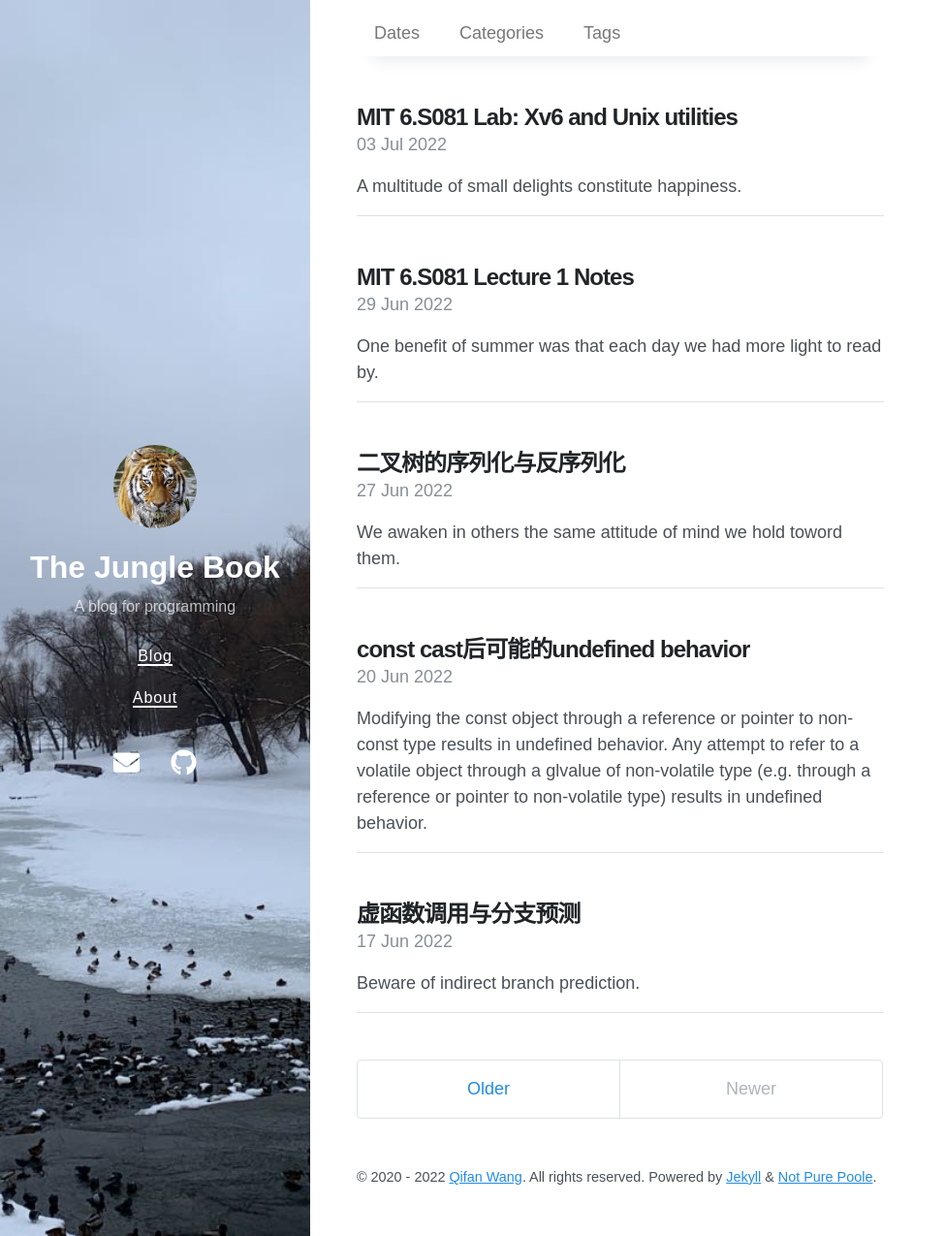
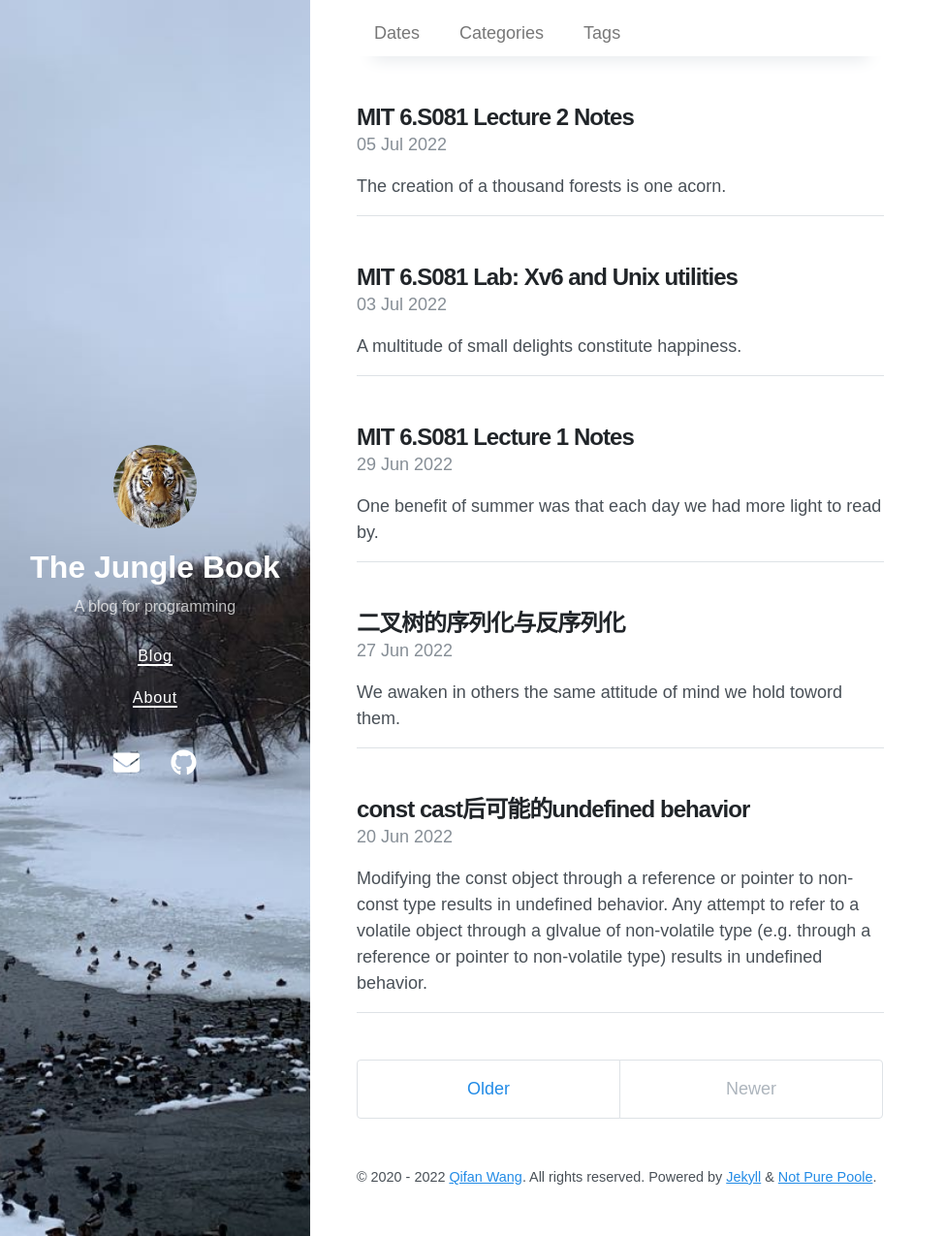
Before and after one commit to QifanWang/QifanWang.github.io, a Jekyll site: the page built from index.html, in a window 1280 px wide and 1275 px high. Shown: the whole window at 97% size, without its empty margins (0-975 px from the left). Built offline with Jekyll 4.4.1, drawn with Linux system fonts in a browser that asks for light colours; nearby versions of some CDN libraries; the list of posts is cut into pages by our own code; part of the change alters nothing that is shown.

Commit message:
mit6.S081 lec2

````diff
--- /dev/null
+++ b/_posts/2022-07-05-mit-6s081-lec2.md
@@ -0,0 +1,152 @@
+---
+layout: post
+title:  "MIT 6.S081 Lecture 2 Notes"
+categories: OS
+tags: [system programming]
+toc: true
+---
+The creation of a thousand forests is one acorn.
+{: .message }
+
+[6.S081](https://pdos.csail.mit.edu/6.828/2021/schedule.html)第二课，主要是TA教授一些C的知识与GDB使用。在这里仅记录一些有意思的点，
+
+## Intor to C
+课程里这个介绍C知识的[slides](https://pdos.csail.mit.edu/6.828/2021/lec/6S081-Intro-to-C-Fa21.pdf)比较短小精悍，基本覆盖了大部分常见且关键的知识点。美中不足的是没有关于 [spiral rule](https://www.geeksforgeeks.org/clockwise-spiral-rule-in-c-c-with-examples/) 的知识。这个处理规则在写一些复杂的 typedef 与函数指针声明时十分有用，比如 signal handler 的类型声明。
+
+### void* pointer
+> You can’t define a variable of type void, because… what would that mean?
+
+> But you can define a variable of type void *. You just can’t dereference it.
+
+> (You aren’t allowed to use arithmetic on void * pointers officially, but we use GCC, which supports it as an extension to C.)
+
+关于void* 指针可以指但无法解引用的特性，这点常常在底层库中应用为各式指针类型的转换。关于void* 的指针算术标准是不提供的，具体可以看[标准](https://en.cppreference.com/w/c/language/operator_arithmetic#Pointer_arithmetic)用数组的类比，由于void数组不可能，所以 void* 算术也不可能。但GCC开了一个口，进行[扩展](https://gcc.gnu.org/onlinedocs/gcc/Pointer-Arith.html)，将 sizeof void 当作一字节，以支持 void* 算术计算。
+
+### local static variable initialization
+关于局部静态对象何时初始化的问题。C与C++明显有差异。slides的例子里，
+```c
+int add_cumulative_numbers(int increase) {
+  static int total_sum = 0;
+  total_sum += increase;
+  return total_sum;
+}
+```
+> total_sum will be initialized to zero at program start, and it will keep its
+value across calls to add_cumulative_numbers! It won’t be reinitialized.
+
+但是在C++里，情况稍复杂一点。Effective C++系列（忘了是不是Modern）提到过，局部静态对象可以实现为仅在对应函数第一次被调用时初始化，做到类似 lazy initialization 的实现。例如[learncpp](https://www.learncpp.com/cpp-tutorial/static-local-variables/)中这段C++代码，
+```cpp
+#include <iostream>
+
+void incrementAndPrint()
+{
+    static int s_value{ 1 }; // static duration via static keyword.  This initializer is only executed once.
+    ++s_value;
+    std::cout << s_value << '\n';
+} // s_value is not destroyed here, but becomes inaccessible because it goes out of scope
+
+int main()
+{
+    incrementAndPrint();
+    incrementAndPrint();
+    incrementAndPrint();
+
+    return 0;
+}
+```
+> In this program, because s_value has been declared as static, it is created at the program start.
+
+> Static local variables that are zero initialized or have a constexpr initializer can be initialized at program start. Static local variables with non-constexpr initializers are initialized the first time the variable definition is encountered (the definition is skipped on subsequent calls, so no reinitialization happens). Because s_value has constexpr initializer 1, s_value will be initialized at program start.
+
+简单说就是虽然在程序开始时创建，但初始化的时间根据 initializer 是否为 constexpr 有区别。对于 non-constexpr 可以做到lazy initialization。这个由于比较确定，就不找标准的原文验证了。
+
+### typedef in header file
+将一些类型定义在头文件中，有利编写跨平台代码。只更换头文件即可作出平台对不同类型的适应。如在32位平台，可以将xv6 的 `typedef unsigned int uint32;` 替换为 `typedef unsigned long uint32;`等。编写一些跨平台代码时，最好也用这些明确定义比特位数的类型。关于include guard就不展开说了，xv6的头文件暂时都没用到这个特性（可能头文件太少，内核太简单，没有include重复展开的问题）。
+```c
+// from kernel/types.h:
+typedef unsigned char uint8;
+typedef unsigned short uint16;
+typedef unsigned int uint32;
+typedef unsigned long uint64;
+```
+### Miscellaneous
+一点有趣的杂项。通过字段名字而不是顺序初始化一个结构体，
+```c
+struct xy_point my_point = {
+  .y = -6.2,
+  .x = 12.5,
+};
+```
+判断一个整数是否为2的幂次，
+```c
+// Check if integer is a power of two
+if (my_int && !(my_int & (my_int - 1))) { /* ... */ }
+```
+对于一个大于0的整数其实 `!(my_int & (my_int - 1))` 已经能够判断。因为如果二进制表示有1（大于0二进制表示必有1），`my & (my_int - 1)` 相当于把最低位置的1去掉, 如果为2幂次，则二进制表示只有一个1，结果为0；如果不为2幂次，则二进制表示多个1，结果为非0。考虑 `my_int` 为0的特殊情况，所以还要在前面加 `my_int && ...` 形式。
+
+### A pointer challenge
+最后 slides 提供了一个来自[The Ksplice Pointer Challenge](https://blogs.oracle.com/linux/post/the-ksplice-pointer-challenge)的问题，检验对于C指针的理解，问题要求基于64位小端机器，int为32的假设，写出四个 `printf` 的内容。
+```c
+int main() {
+ int x[5]; // x is at 0x7fffdfbf7f00
+ printf("%p\n", x);
+ printf("%p\n", x+1);
+ printf("%p\n", &x);
+ printf("%p\n", &x+1);
+ return 0;
+}
+```
+答案与解释博客中均有，比较有意思的是最后 `&x+1` 的答案。因为 `&x is a int *[5]` 所以 offset 的单位是 `5 * sizeof(int)`， 即20个字节。最终答案为 `0x7fffdfbf7f14`。
+
+## GDB
+课程[slides](https://pdos.csail.mit.edu/6.828/2021/lec/gdb_slides.pdf)教授了GDB的基本使用。最开始讲了执行代码时栈的变化，即函数调用时如何压栈保存寄存器(caller-saved registers)，以及为函数局部变量分配的栈空间大小，这类问题属于本科课程与CSAPP都讲过，就不再赘述。我主要把这个slides的GDB使用做成 cheat sheet。
+
+command | effect
+---|---
+`help <command-name>` | show usage about command
+--- Stepping ---
+`step` | runs one line of code at a time. When there is a function call, it steps into the called function
+`next` | does the same thing, except that it steps over function calls
+`stepi` and `nexti` | do the same thing for assembly instructions rather than lines of code
+All take a numerical argument to specify repetition. Pressing the enter key repeats the previous command.
+--- Running ---
+`continue` | runs code until a breakpoint is encountered or you interrupt it with Control-C
+`finish` | runs code until the current function returns
+`advance <location>` | runs code until the instruction pointer gets to the specified location
+--- Breakpoints ---
+`break <location>` | sets a breakpoint at the specified
+location Locations can be memory addresses (“*0x7c00”) or names (“mon backtrace”, “monitor.c:71”). Modify breakpoints using `delete`, `disable`, `enable`.
+--- Conditional breakpoints ---
+`break <location>` | if `<condition>` sets a breakpoint at the specified location, but only breaks if the condition is satisfied.
+`cond <number> <condition>` | adds a condition on an existing breakpoint.
+--- Watchpoints ---
+`watch <expression>` |  will stop execution whenever the expression’s value changes.
+`watch -l <address>` | will stop execution whenever the contents of the specified memory address change.
+`rwatch [-l] <expression>` | will stop execution whenever the value of the expression is read.
+--- Examining --
+`x` | prints the raw contents of memory in whatever format you specify (x/x for hexadecimal, x/i for assembly, etc).
+`print` | evaluates a C expression and prints the result as its proper type. It is often more useful than x.
+The output from p *((struct elfhdr *) 0x10000) is much nicer than the output from x/13x 0x10000.
+--- More examining ---
+`info registers` | prints the value of every register.
+`info frame` | prints the current stack frame.
+`list <location>` | prints the source code of the function at the specified location.
+`backtrace` | display the current call stack (can be used after a runtime error, eg. segfault).
+--- Layouts ---
+`layout <name>` | switches to the given layout. GDB has a text user interface that shows useful information like code listing, disassembly, and register contents in a curses UI.
+--- Miscellaneous ---
+`set var var=expr` | stores value of expression expr into program variable var during execution. e.g. `set var g=4` store 4 into program variable g
+`symbol-file` | switches symbol files. e.g. when debugging JOS, `symbol-file obj/user/<name>` and `symbol-file obj/kern/kernel` will switch function and variable names between environments and the kernel.
+
+## P.S.
+之前发布的公众号文章超链接无法跳转，以后文章尝试添加博客原文链接与引用链接。
+
+## Reference
+1. [MIT 6.S081 2021](https://pdos.csail.mit.edu/6.828/2021/schedule.html)
+2. [Intor to C](https://pdos.csail.mit.edu/6.828/2021/lec/6S081-Intro-to-C-Fa21.pdf)
+3. [Spiral rule](https://www.geeksforgeeks.org/clockwise-spiral-rule-in-c-c-with-examples/)
+4. [C reference pointer arithmetic](https://en.cppreference.com/w/c/language/operator_arithmetic#Pointer_arithmetic)
+5. [GCC Arithmetic extension](https://gcc.gnu.org/onlinedocs/gcc/Pointer-Arith.html)
+6. [Learn cpp static local variables](https://www.learncpp.com/cpp-tutorial/static-local-variables/)
+7. [The Ksplice Pointer Challenge](https://blogs.oracle.com/linux/post/the-ksplice-pointer-challenge)
+8. [GDB slides](https://pdos.csail.mit.edu/6.828/2021/lec/gdb_slides.pdf)
````
Also changed, not shown: _posts/2022-07-03-mit-6s081-lab1.md (+1 -1 lines).
